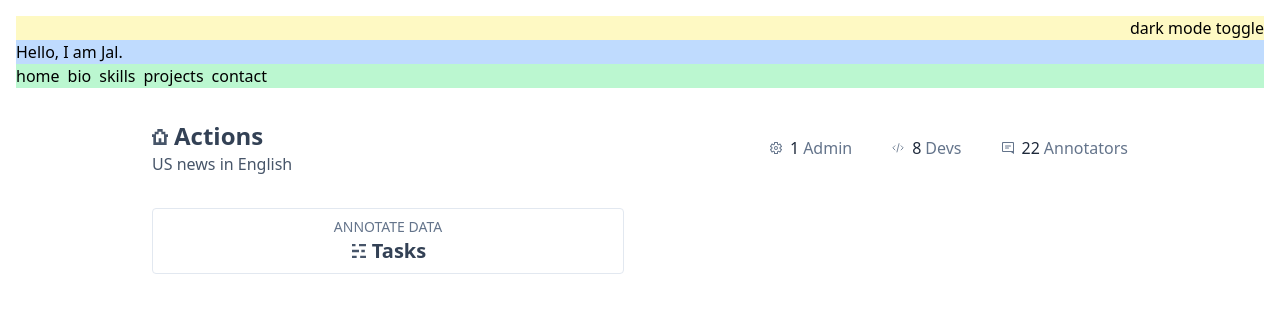
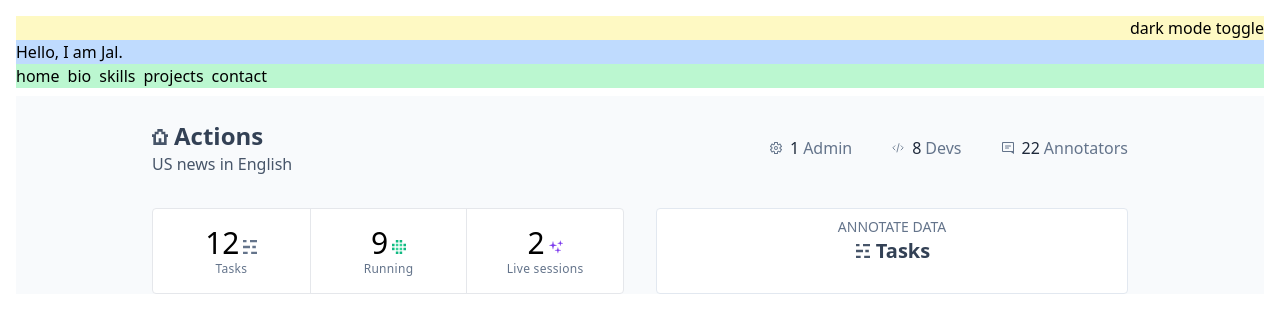
Before and after one commit to jalridley/portfolio, a Nuxt app: page /projects/explosion/dashboard in a window 1280 px wide. Shown: the top 332 px of the page. Built offline with nearby package versions, Linux system fonts and the light colour scheme.

Commit message:
StatsGrid for tasks to dashboard, bg-slate-50 main

```diff
--- a/pages/projects/explosion/dashboard.vue
+++ b/pages/projects/explosion/dashboard.vue
@@ -1,5 +1,5 @@
 <template>
-  <main>
+  <main class="bg-slate-50">
     <header>
       <section
         class="container mx-auto mt-2 px-6 py-2 md:py-4 lg:flex lg:max-w-4xl lg:justify-between lg:py-6 xl:max-w-5xl 2xl:max-w-6xl 3xl:max-w-7xl"
@@ -42,6 +42,25 @@
         :icon="IconsTasks"
         is-card-header
       />
+      <StatsGrid
+        :items="[
+          {
+            name: pluralize(3, 'Task'),
+            stat: 12,
+            icon: IconsTasks,
+          },
+          {
+            name: 'Running',
+            stat: 9,
+            icon: IconsStatusActive,
+          },
+          {
+            name: pluralize(2, 'Live session'),
+            stat: 2,
+            icon: IconsAnimateSparkles,
+          },
+        ]"
+      />
     </section>
   </main>
 </template>
@@ -59,6 +78,8 @@ import IconsAnnotation from '~/components/icons/IconsAnnotation.vue'
 import IconsAdministrator from '~/components/icons/IconsAdministrator.vue'
 import IconsCode from '~/components/icons/IconsCode.vue'
 import IconsHome from '~/components/icons/IconsHome.vue'
+import IconsAnimateSparkles from '~/components/icons/IconsAnimateSparkles.vue'
+
 useHead({
   title: 'Dashboard',
 })
```
